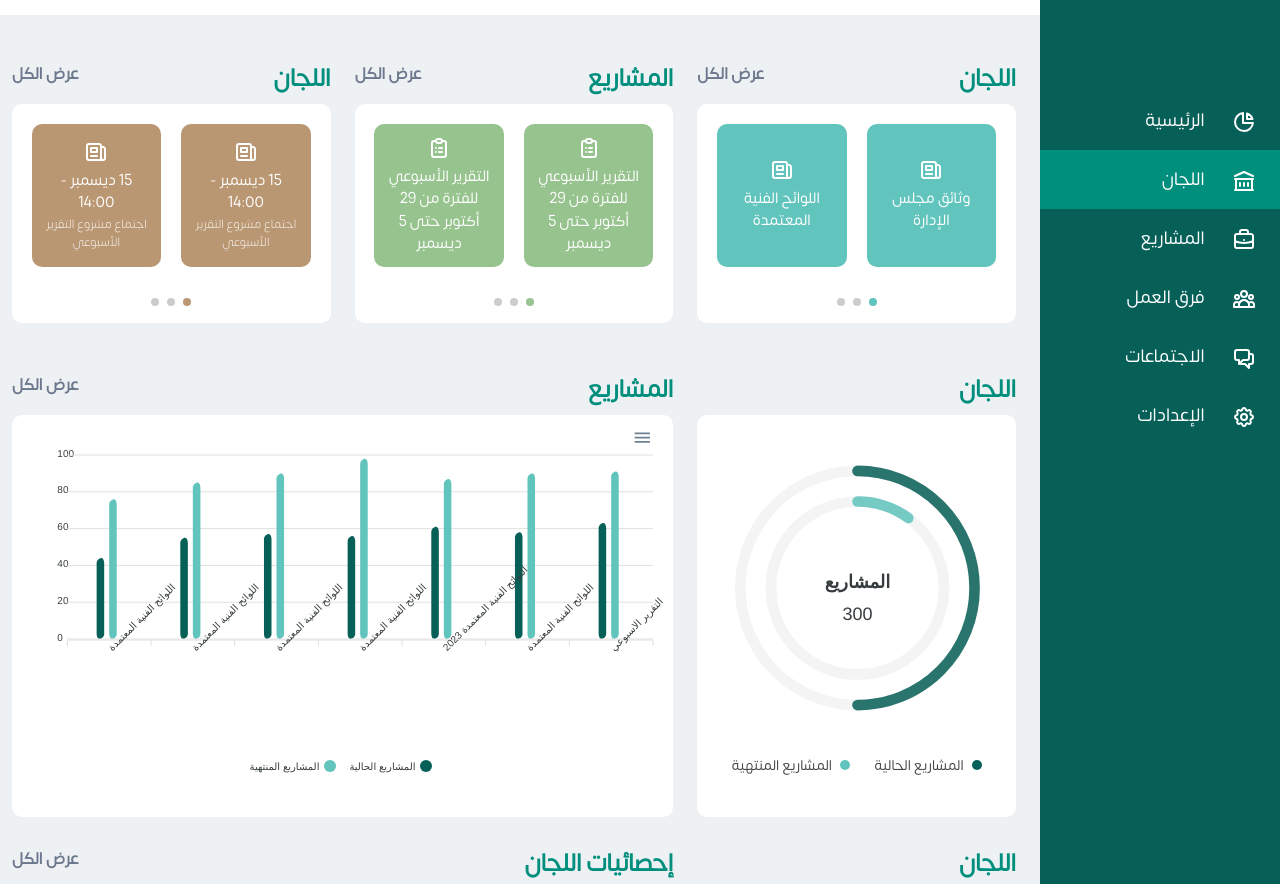
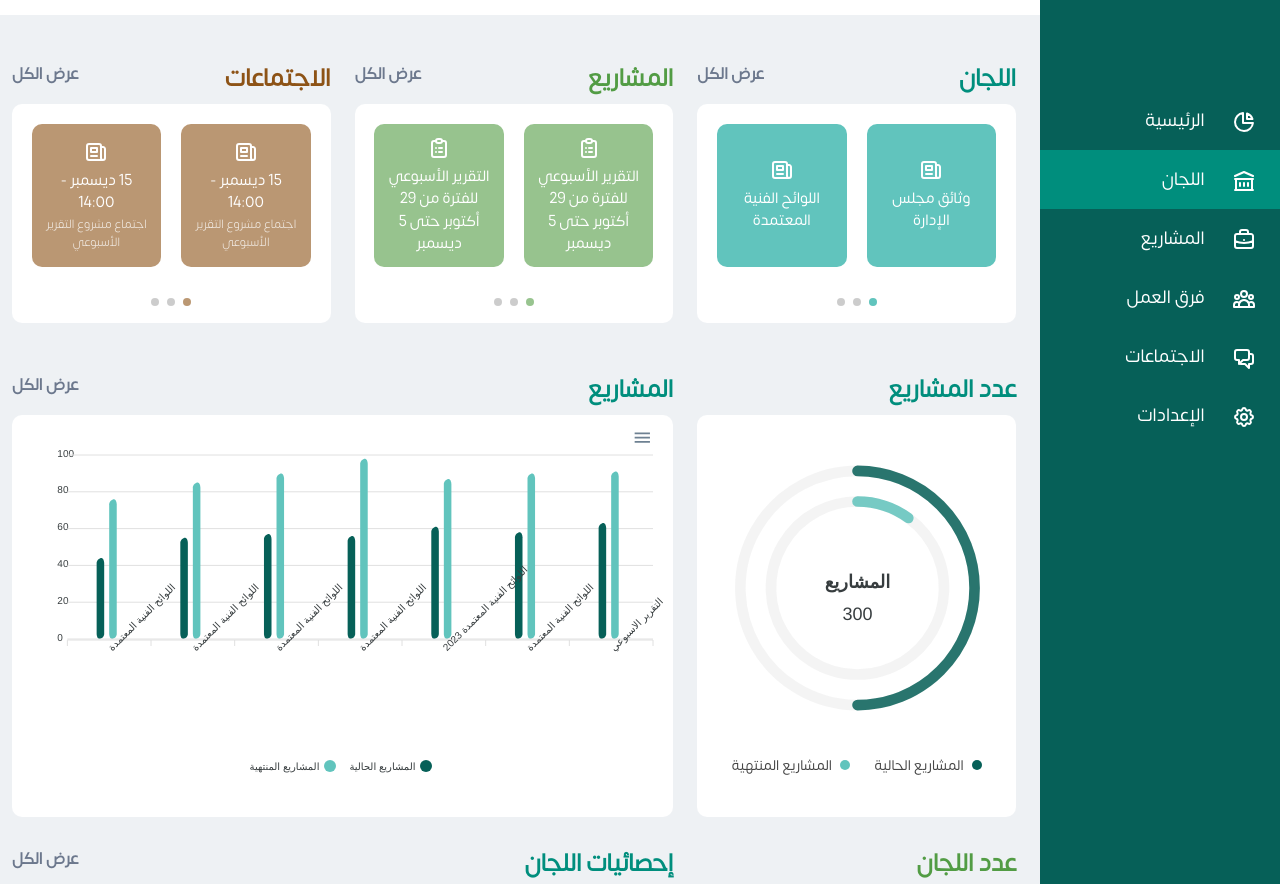
Before and after one commit to elomar1/saso_regulation_forum, a plain HTML site: page ar/dashboard.html in a window 1280 px wide. Shown: the part 68-952 px from the top of the page. Drawn offline with Linux system fonts and the light colour scheme.

Commit message:
adding pages.

```diff
--- a/ar/dashboard.html
+++ b/ar/dashboard.html
@@ -163,7 +163,7 @@
                             </div>
                             <!-- end col 4 -->
                             <div class="col-md-4">
-                                <h1 class="titleDash">المشاريع
+                                <h1 class="titleDash MainGreen">المشاريع
                                     <a href="#!" class="viewAll">عرض الكل</a>
                                 </h1>
                                 <div class="swiper SwiperDash wrapperDash ProjectColor ">
@@ -202,7 +202,7 @@
                             </div>
                             <!-- end col 4 -->
                             <div class="col-md-4">
-                                <h1 class="titleDash">اللجان
+                                <h1 class="titleDash Brown">الاجتماعات
                                     <a href="#!" class="viewAll">عرض الكل</a>
                                 </h1>
                                 <div class="swiper SwiperDash wrapperDash MeetingColor ">
@@ -249,7 +249,7 @@
                     <div class="chartsSection">
                         <div class="row mrgTop">
                             <div class="col-md-4">
-                                <h1 class="titleDash">اللجان</h1>
+                                <h1 class="titleDash">عدد المشاريع </h1>
                                 <div class="bgWhite">
                                     <div id="chartProjectsNum"></div>
                                     <div class="flexCenter chartCRL">
@@ -270,14 +270,13 @@
                                 </h1>
                                 <div class="bgWhite">
                                     <div id="chartProjects"></div>
-
                                 </div>
                             </div>
                         </div>
+                        <!-- end row -->
                         <div class="row mrgTop">
                             <div class="col-md-4">
-
-                                    <h1 class="titleDash MainGreen">اللجان</h1>
+                                <h1 class="titleDash MainGreen">عدد اللجان </h1>
                                 <div class="bgWhite">
                                     <div id="chartCommitteesNum"></div>
                                     <div class="flexCenter chartCRL">
@@ -291,12 +290,12 @@
                                         </p>
                                     </div>
                                 </div>
-
                             </div>
                             <div class="col-md-8">
                                 <h1 class="titleDash">إحصائيات اللجان
                                     <a href="#!" class="viewAll">عرض الكل</a>
                                 </h1>
+                                <div class="bgWhite">
                                     <div class="tableOne table-responsive BrownColor">
                                         <table class="table">
                                             <thead>
@@ -416,6 +415,7 @@
                                                 </tr>
                                             </tbody>
                                         </table>
+                                    </div>
                                 </div>
                             </div>
                         </div>
@@ -674,7 +674,7 @@
             stroke: {
                 lineCap: 'round',
             },
-            labels: [' عدد اللجان ', 'عدد اللجان المفعلة' ],
+            labels: [' عدد اللجان ', 'عدد اللجان المفعلة'],
         };
 
         let chartCommitteesNum = new ApexCharts(document.querySelector("#chartCommitteesNum"), options);
--- a/assets/sass/_customAO.scss
+++ b/assets/sass/_customAO.scss
@@ -1085,12 +1085,7 @@ p {
     font-size: 16px;
     font-weight: 600;
 }
-.MainGreen {
-    color: $MainGreen529C44;
-}
-.Brown {
-    color: $Brown8D5316;
-}
+
 .titleDash {
     display: flex;
     justify-content: space-between;
@@ -1099,12 +1094,12 @@ p {
     font-style: normal;
     font-weight: 600;
     margin-bottom: 10px;
-    // &.MainGreen {
-    //     color: $MainGreen529C44;
-    // }
-    // &.Brown {
-    //     color: $Brown8D5316;
-    // }
+    &.MainGreen {
+        color: $MainGreen529C44;
+    }
+    &.Brown {
+        color: $Brown8D5316;
+    }
 }
 .chartCRL {
     justify-content: space-evenly;
```
Also changed, not shown: assets/css/styleLTR.css, assets/css/styleRTL.css, 2 other files. Lines whose indentation alone changed are shown as unchanged.
